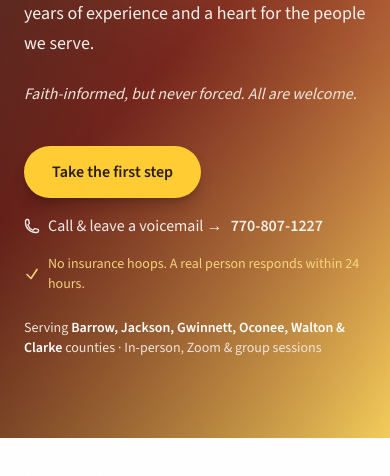
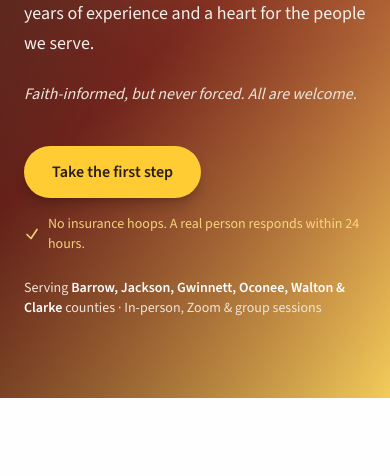
Before and after one commit to toddhaag77/encounters-in-joy-website, a plain HTML site: page index.html in a window 390 px wide. Shown: the part 368-844 px from the top of the page. Drawn offline with nearby package versions, Linux system fonts and the light colour scheme.

Commit message:
Remove secondary phone CTA from hero — single focused CTA only
Phone remains accessible in the top nav (desktop + mobile), FAQ, and footer.
This tightens the hero to one clear primary action: Take the first step.

```diff
--- a/index.html
+++ b/index.html
@@ -242,10 +242,6 @@
           <div class="flex flex-wrap items-center gap-4 fade-up">
             <a href="#contact" class="bg-gold-400 text-brown-900 font-semibold px-7 py-3.5 rounded-full hover:bg-gold-300 transition-colors shadow-lg shadow-black/20">
               Take the first step
-            </a>
-            <a href="tel:7708071227" class="inline-flex items-center gap-2 text-white/90 hover:text-white font-medium underline-offset-4 hover:underline transition-colors">
-              <svg class="w-4 h-4" fill="none" stroke="currentColor" stroke-width="2" viewBox="0 0 24 24"><path stroke-linecap="round" stroke-linejoin="round" d="M2.25 6.75c0 8.284 6.716 15 15 15h2.25a2.25 2.25 0 002.25-2.25v-1.372c0-.516-.351-.966-.852-1.091l-4.423-1.106c-.44-.11-.902.055-1.173.417l-.97 1.293c-.282.376-.769.542-1.21.38a12.035 12.035 0 01-7.143-7.143c-.162-.441.004-.928.38-1.21l1.293-.97c.363-.271.527-.734.417-1.173L6.963 3.102a1.125 1.125 0 00-1.091-.852H4.5A2.25 2.25 0 002.25 4.5v2.25z"/></svg>
-              Call &amp; leave a voicemail → <strong>770-807-1227</strong>
             </a>
           </div>
           <p class="mt-4 text-sm text-gold-200/90 fade-up flex items-center gap-2">
```
